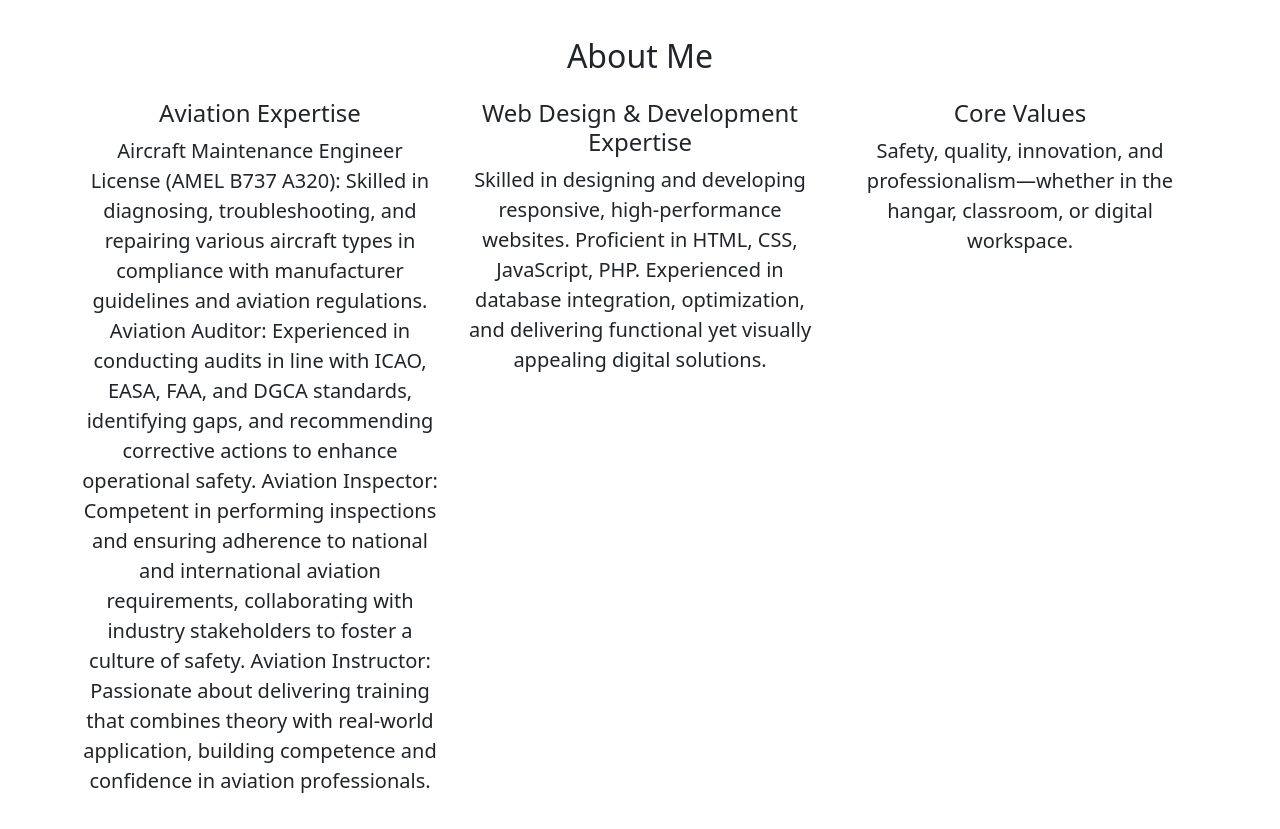
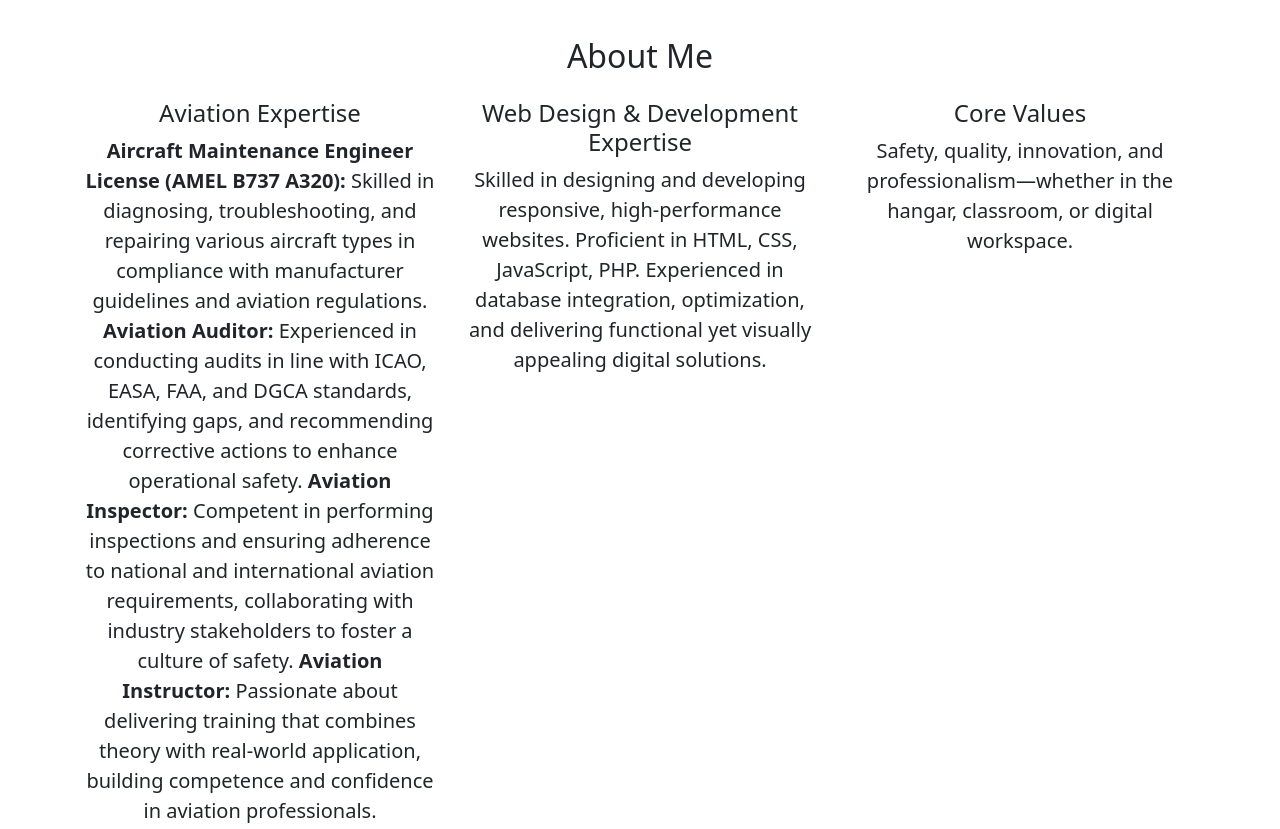
Before and after one commit to dani060274/dani060274.github.io, a plain HTML site: page index.html in a window 1280 px wide. Shown: the part 880-1709 px from the top of the page. Drawn offline with nearby package versions, Linux system fonts and the light colour scheme.

Commit message:
merubah bold

```diff
--- a/index.html
+++ b/index.html
@@ -73,10 +73,10 @@
           <div class="col-md-4">
             <h4>Aviation Expertise</h4>
             <p>
-              Aircraft Maintenance Engineer License (AMEL B737 A320): Skilled in diagnosing, troubleshooting, and repairing various aircraft types in compliance with manufacturer guidelines and aviation regulations. Aviation Auditor:
-              Experienced in conducting audits in line with ICAO, EASA, FAA, and DGCA standards, identifying gaps, and recommending corrective actions to enhance operational safety. Aviation Inspector: Competent in performing inspections
-              and ensuring adherence to national and international aviation requirements, collaborating with industry stakeholders to foster a culture of safety. Aviation Instructor: Passionate about delivering training that combines theory
-              with real-world application, building competence and confidence in aviation professionals.
+              <b>Aircraft Maintenance Engineer License (AMEL B737 A320):</b> Skilled in diagnosing, troubleshooting, and repairing various aircraft types in compliance with manufacturer guidelines and aviation regulations.
+              <b>Aviation Auditor:</b> Experienced in conducting audits in line with ICAO, EASA, FAA, and DGCA standards, identifying gaps, and recommending corrective actions to enhance operational safety.
+              <b>Aviation Inspector:</b> Competent in performing inspections and ensuring adherence to national and international aviation requirements, collaborating with industry stakeholders to foster a culture of safety.
+              <b>Aviation Instructor:</b> Passionate about delivering training that combines theory with real-world application, building competence and confidence in aviation professionals.
             </p>
           </div>
 
```
